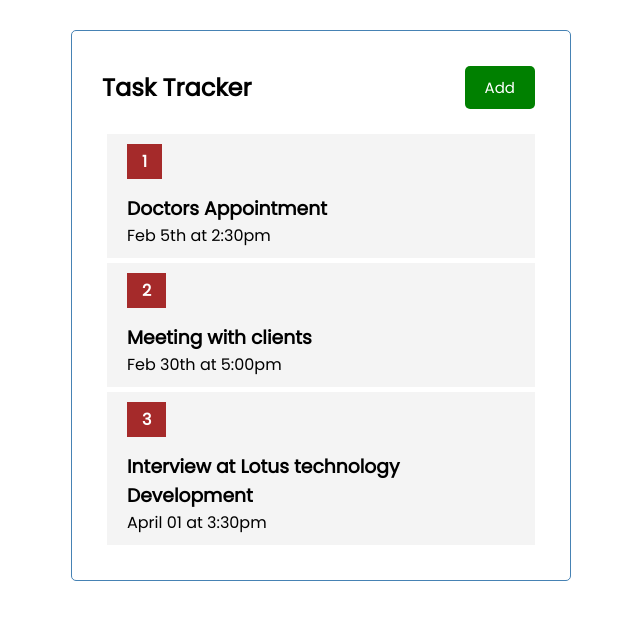
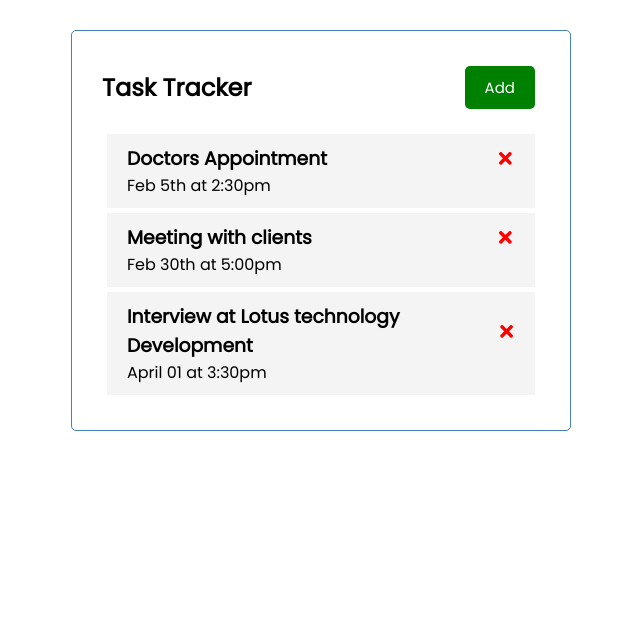
Before and after one commit to SheikhRashed/Task-Tracker, a React (Create React App) app: page / in a window 1280 px wide. Shown: the top 620 px of the page, without its empty margins (319-959 px from the left). Built offline with nearby package versions, Linux system fonts and the light colour scheme.

Commit message:
React icons

```diff
--- a/package.json
+++ b/package.json
@@ -8,6 +8,7 @@
     "@testing-library/user-event": "^12.1.10",
     "react": "^17.0.2",
     "react-dom": "^17.0.2",
+    "react-icons": "^4.2.0",
     "react-scripts": "4.0.3",
     "web-vitals": "^1.0.1"
   },
--- a/src/components/Task.js
+++ b/src/components/Task.js
@@ -1,9 +1,10 @@
 import React from 'react';
+import { FaTimes } from 'react-icons/fa';
 
 const Task = ({ task }) => {
   return (
     <div className='task'>
-      <span
+      {/* <span
         className='bold'
         style={{
           fontWeight: 'bold',
@@ -15,8 +16,10 @@
         }}
       >
         {task.id}
-      </span>
-      <h3>{task.text}</h3>
+      </span> */}
+      <h3>
+        {task.text} <FaTimes style={{ color: 'red', cursor: 'pointer' }} />
+      </h3>
       <p>{task.day}</p>
     </div>
   );
--- a/src/components/Tasks.js
+++ b/src/components/Tasks.js
@@ -1,5 +1,5 @@
 import React from 'react';
-
+import { FaTimes } from 'react-icons/fa';
 // component
 import Task from './Task';
 function Tasks({ tasks }) {
```
Also changed, not shown: 1 other file (tests, documents, lock files or other folders).
